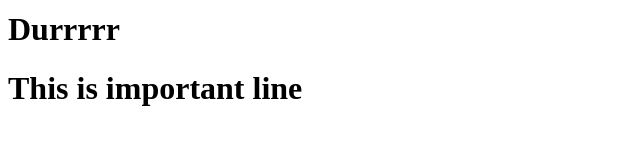
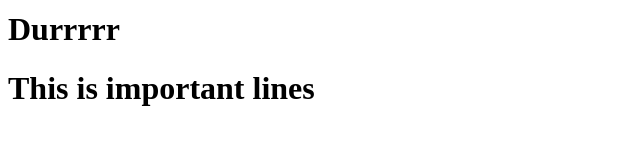
Before and after one commit to jayasreesrinivasaan/Samplerepo, a plain HTML site: page index.html in a window 1280 px wide. Shown: the part 127-272 px from the top of the page, 0-640 px from the left. Drawn offline with Linux system fonts and the light colour scheme.

```diff
--- a/index.html
+++ b/index.html
@@ -9,6 +9,6 @@
     <h1>Hellooo Maraaaa edhu yaruunu theridha </h1>
     <h1>varata mameaa</h1>
     <h1>Durrrrr</h1>
-    <h1>This is important line</h1>
+    <h1>This is important lines</h1>
 </body>
 </html>
```
